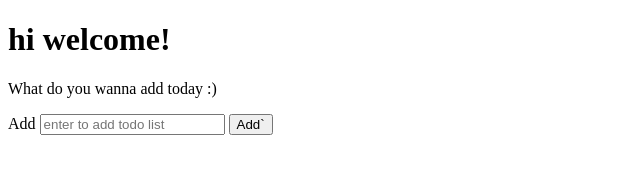
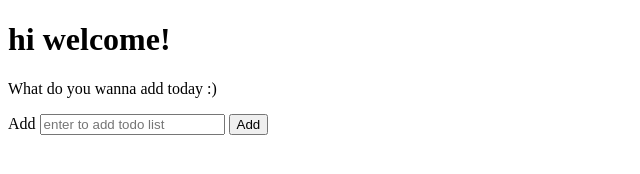
Before and after one commit to io-oseinana/playground, a plain HTML site: page todo-app/index.html in a window 1280 px wide. Shown: the full height of the page, 0-640 px from the left. Drawn offline with Linux system fonts and the light colour scheme.

Commit message:
Second commit

```diff
--- a/todo-app/index.html
+++ b/todo-app/index.html
@@ -12,7 +12,7 @@
     <section class="add-data">
         <label for="">Add</label>
         <input type="text" placeholder="enter to add todo list">
-        <button>Add`</button>
+        <button>Add</button>
     </section>
 </body>
 </html>
```
